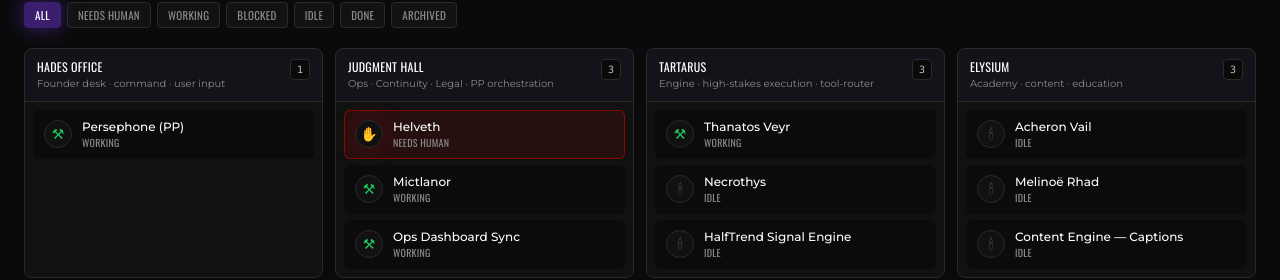
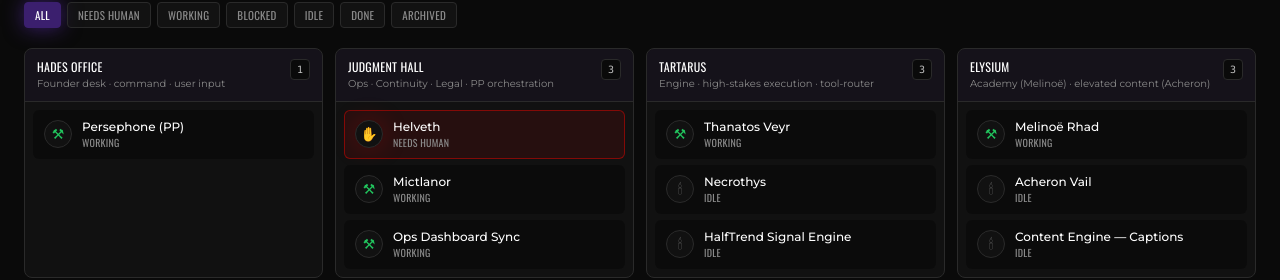
Before and after one commit to godkinghades123/houseofhades, a React (Vite) app in the folder dashboard/: page / in a window 1280 px wide. Shown: the part 316-596 px from the top of the page. Built offline with nearby package versions, Linux system fonts and the light colour scheme.

Commit message:
chore(colony): Melinoë Rhad formalized — Academy content, Real Stage 1 preferred (Working)
Duke locked 2026-09-24: trading academy words; Journey/Mindset/Lessons/Blueprint; honest Stage 1.

```diff
--- a/dashboard/src/data/agentColony.ts
+++ b/dashboard/src/data/agentColony.ts
@@ -44,7 +44,7 @@ export const REALM_DEPT: Record<Realm, string> = {
   'Hades Office': 'Founder desk · command · user input',
   'Judgment Hall': 'Ops · Continuity · Legal · PP orchestration',
   Tartarus: 'Engine · high-stakes execution · tool-router',
-  Elysium: 'Academy · content · education',
+  Elysium: 'Academy (Melinoë) · elevated content (Acheron)',
   Styx: 'Make/post (Marketing) · drafts (Styxion) · identity (Anubarak)',
   Asphodel: 'Research & watchlists · Morveth Watchtower',
   'The Ship / Crossing': 'Crossing Agent · transfers · new seats',
@@ -139,7 +139,7 @@ export const COLONY_AGENTS: ColonyAgent[] = [
     lastActive: '2026-09-24',
     thread: 'tools/marketing · Buffer · Pillar · Highlight · #HADES #hadesmarkets',
     notes:
-      'FORMAL ROLE LOCKED 2026-09-24. Make and post HADES content under pillar / highlight / hashtag gates. Owns Buffer stack. Draft-by-default until Duke --approved. Boundary: Styxion = draft path; Anubarak = identity.',
+      'FORMAL ROLE LOCKED 2026-09-24. Make and post HADES content under pillar / highlight / hashtag gates. Owns Buffer stack.',
   },
   {
     name: 'Styxion',
@@ -148,7 +148,7 @@ export const COLONY_AGENTS: ColonyAgent[] = [
     lastActive: '2026-09-24',
     thread: 'Drafts · Distribution · Buffer queue path · Channel crossing',
     notes:
-      'FORMAL ROLE LOCKED 2026-09-24. Owns drafts and distribution. Draft-by-default; queue only after approval. Boundary: Marketing/Brand = make + gates + scripts.',
+      'FORMAL ROLE LOCKED 2026-09-24. Owns drafts and distribution. Draft-by-default; queue only after approval.',
   },
   {
     name: 'Anubarak',
@@ -157,7 +157,7 @@ export const COLONY_AGENTS: ColonyAgent[] = [
     lastActive: '2026-09-24',
     thread: 'Identity protection · Outer platforms · Buffer channel status',
     notes:
-      'FORMAL ROLE LOCKED 2026-09-24. Identity protection beyond core. Buffer read/status only — no auto-publish.',
+      'FORMAL ROLE LOCKED 2026-09-24. Identity protection beyond core. Buffer read/status only.',
   },
   {
     name: 'Instagram Handle Migration',
@@ -168,20 +168,21 @@ export const COLONY_AGENTS: ColonyAgent[] = [
     notes: 'Decision locked. Rename not yet executed.',
   },
   {
+    name: 'Melinoë Rhad',
+    realm: 'Elysium',
+    status: 'Working',
+    lastActive: '2026-09-24',
+    thread: 'Academy · Real Stage 1 · Journey · Mindset · Philosophy · Blueprint',
+    notes:
+      'FORMAL ROLE LOCKED 2026-09-24. Make trading academy content. Real Stage 1 preferred (honest build, no fake rich). Two-layer captions; handoff to Marketing/Brand gates. No hype.',
+  },
+  {
     name: 'Acheron Vail',
     realm: 'Elysium',
     status: 'Idle',
     lastActive: '2026-09-16',
     thread: 'Content production',
-    notes: 'Two-layer captions. Offer copy + pillar/highlight before ship.',
-  },
-  {
-    name: 'Melinoë Rhad',
-    realm: 'Elysium',
-    status: 'Idle',
-    lastActive: '2026-09-16',
-    thread: 'Philosophy · Journey',
-    notes: 'Real Stage 1 build content preferred. No hype.',
+    notes: 'Elevated long-form structure. Supports Melinoë / Marketing packages when length or polish needs lift.',
   },
   {
     name: 'Content Engine — Captions',
@@ -198,7 +199,7 @@ export const COLONY_AGENTS: ColonyAgent[] = [
     lastActive: '2026-09-24',
     thread: '👁 Watchtower · 📊 Investment Research Vault · Watchlist memory',
     notes:
-      'FORMAL ROLE LOCKED 2026-09-24. Supports Watchtower + Vault watchlists. Lists untrimmed; cross-lists intentional.',
+      'FORMAL ROLE LOCKED 2026-09-24. Supports Watchtower + Vault watchlists.',
   },
   {
     name: 'Yamaeth',
```
